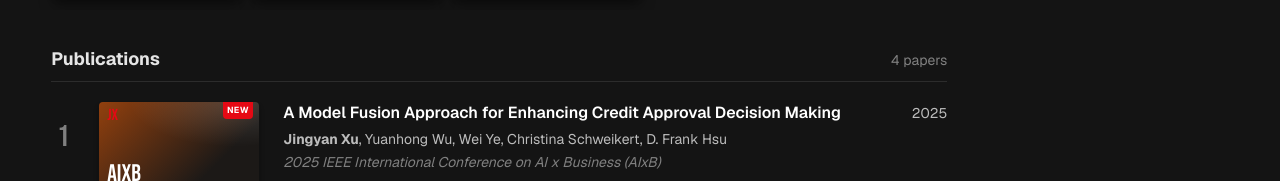
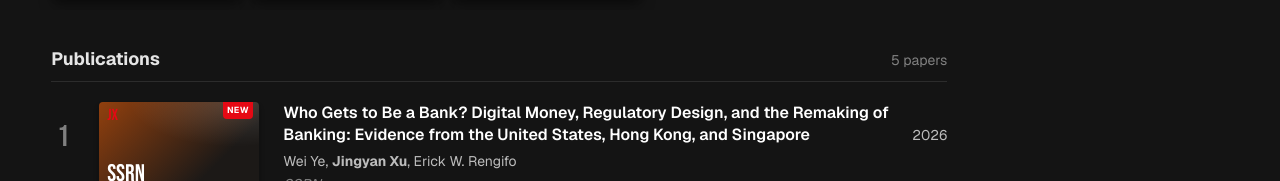
Before and after one commit to horatioxu1122/horatioxu1122.github.io, a Next.js app: page /browse in a window 1280 px wide. Shown: the part 771-952 px from the top of the page. Built offline with nearby package versions, Linux system fonts and the light colour scheme.

Commit message:
Add the SSRN paper on digital money and banking
- Add "Who Gets to Be a Bank?" (SSRN, 2026) as the newest paper, with
  its abstract and the SSRN link.
- Let an abstract be a list of paragraphs. The paper window shows each
  paragraph separately, and search looks in all of them.

```diff
--- a/content/publications.ts
+++ b/content/publications.ts
@@ -2,8 +2,24 @@ import type { Publication } from "./types";
 
 // EDIT ME — newest first. Use **You** to bold your own name in `authors`.
 // award: "Distinguished Paper Award",
-// `id` is a short unique slug. `abstract` (optional) shows under the paper on /browse.
+// `id` is a short unique slug. `abstract` (optional) shows in the paper's window on /browse.
+// For an abstract with paragraphs, use a list: abstract: ["First paragraph.", "Second paragraph."],
 export const publications: Publication[] = [
+  {
+    id: "digital_money_2026",
+    title: "Who Gets to Be a Bank? Digital Money, Regulatory Design, and the Remaking of Banking: Evidence from the United States, Hong Kong, and Singapore",
+    abstract: [
+      "Digital money is usually analyzed instrument by instrument: stablecoins, tokenized deposits, and central bank digital currency. That approach cannot explain why three jurisdictions with common-law origins and similar financial ambitions have responded to the same technology so differently. Within six months, the Office of the Comptroller of the Currency conditionally approved five national trust bank charters for digital-asset firms, and the Hong Kong Monetary Authority granted its first stablecoin issuer licenses to institutions tied to the city’s note-issuing banks, while the Monetary Authority of Singapore concentrated on wholesale settlement infrastructure. This Article argues that each jurisdiction is deciding a question that instrument labels obscure: who may perform bank-like functions, which public privileges they receive, and where public support ends.",
+      "Drawing on a structured comparison, the Article identifies three regulatory grammars, each operating through a distinct legal technique. The United States relies on chartering: its charter-menu model distributes bank-like functions among national trust banks, full-service de novo banks, incumbent banks issuing deposit tokens, and state special-purpose institutions, and the GENIUS Act adds a statutory layer for stablecoin issuers. Hong Kong relies on licensing, anchoring stablecoin issuance in institutions close to its monetary architecture. Singapore relies on access to infrastructure, organizing tokenized finance around regulator-coordinated settlement networks and wholesale central bank money.",
+      "The Article’s central claim is that digital money unbundles bank-like functions technologically, while law rebundles them institutionally by attaching public privileges and obligations to the entities that perform them. Each technique has a characteristic failure point: chartering produces an unstable regulatory perimeter, licensing confers public credibility that holders may mistake for a public backstop, and infrastructure access concentrates discretion in the governance of the settlement layer. The Article therefore proposes that regulatory obligations track the functions an entity performs and the public privileges it receives, and that the boundary of public support be declared ex ante rather than drawn in a crisis.",
+    ],
+    authors: "Wei Ye, **Jingyan Xu**, Erick W. Rengifo",
+    venue: "SSRN",
+    year: 2026,
+    links: [
+      { label: "SSRN", href: "https://papers.ssrn.com/sol3/papers.cfm?abstract_id=7674498" },
+    ],
+  },
   {
     id: "Model_Xu_2025",
     title: "A Model Fusion Approach for Enhancing Credit Approval Decision Making",
--- a/content/types.ts
+++ b/content/types.ts
@@ -64,7 +64,7 @@ export interface Publication {
   year: number;
   links?: PublicationLink[];
   award?: string; // e.g. "Distinguished Paper Award"
-  abstract?: string;
+  abstract?: string | string[]; // a list shows as separate paragraphs
 }
 
 export interface Award {
--- a/lib/browse.ts
+++ b/lib/browse.ts
@@ -76,7 +76,8 @@ export interface PaperEntry {
   links: BrowseLink[];
   /** e.g. "Best Paper Award" */
   award?: string;
-  abstract?: string;
+  /** the abstract, one string for each paragraph (empty if there is none) */
+  abstract: string[];
   /** red "New" badge on the newest paper */
   isNew: boolean;
   /** tile gradient, an index into PALETTES */
@@ -166,6 +167,8 @@ export function paperEntries(): PaperEntry[] {
     const short = venueShort(p.venue);
     const pal = (i + 3) % PALETTES.length;
     const badge = p.award ? "Award" : i === 0 ? "New" : undefined;
+    // One string or a list of paragraphs in content/publications.ts.
+    const paragraphs = p.abstract === undefined ? [] : ([] as string[]).concat(p.abstract);
     return {
       id: p.id,
       number: i + 1,
@@ -176,7 +179,7 @@ export function paperEntries(): PaperEntry[] {
       year: p.year,
       links: p.links ?? [],
       award: p.award,
-      abstract: p.abstract,
+      abstract: paragraphs,
       isNew: i === 0,
       palette: pal,
       detail: {
@@ -187,7 +190,7 @@ export function paperEntries(): PaperEntry[] {
         badge,
         palette: pal,
         meta: [String(p.year), short],
-        body: p.abstract ? [{ type: "section", title: "Abstract", body: [p.abstract] }] : [],
+        body: paragraphs.length ? [{ type: "section", title: "Abstract", body: paragraphs }] : [],
         facts: [
           { label: "Authors", value: p.authors },
           { label: "Venue", value: p.venue },
--- a/lib/search.ts
+++ b/lib/search.ts
@@ -38,7 +38,7 @@ export function buildSearchIndex(): SearchEntry[] {
           href: `/browse#pub-${p.id}`,
         },
         p.authors,
-        p.abstract,
+        ...([] as string[]).concat(p.abstract ?? []),
         String(p.year),
       ),
     ),
```
